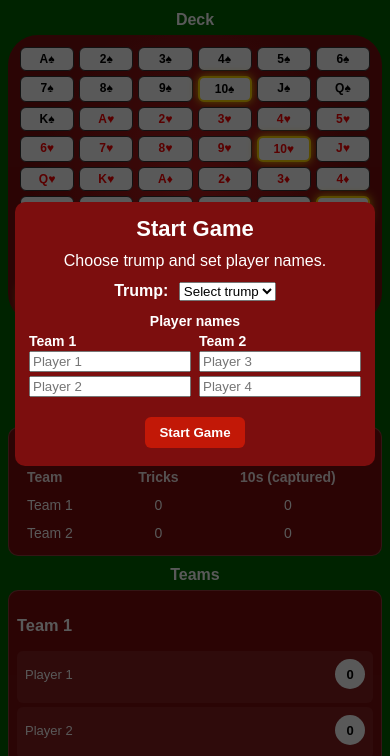
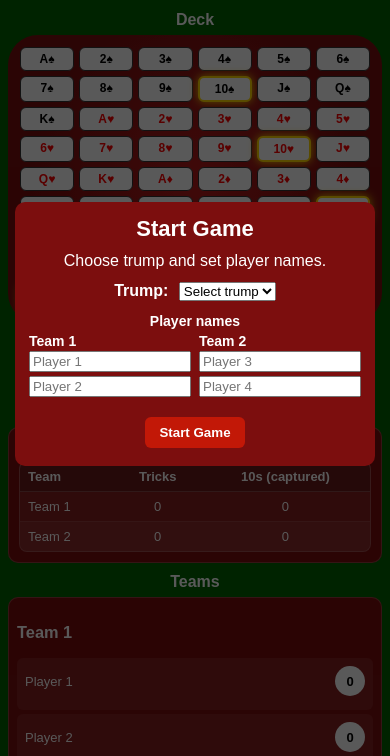
Before and after one commit to AdityaPachupate/CardTrackerV2, a plain HTML site: page index.html in a window 390 px wide. Shown: the part 88-844 px from the top of the page. Drawn offline with Linux system fonts and the light colour scheme.

Commit message:
Enhance scoreboard UI with cleaner table layout and responsive design; improve player selection modal UX by disabling already played players.

```diff
--- a/index.html
+++ b/index.html
@@ -74,7 +74,7 @@
       <option value="Clubs">Clubs ♣</option>
     </select>
   </div>
-  <div id="scoreBoard" style="margin:10px auto 0;max-width:420px;"></div>
+  <div id="scoreBoard" class="scoreboard-wrap"></div>
   <div id="currentTrickInfo" style="margin-top:8px;font-size:14px;"></div>
 </div>
 
--- a/script.js
+++ b/script.js
@@ -232,15 +232,31 @@ state.pendingCard=cardId;
 showPlayerModal();
 }
 
+function getCurrentTrickPlayerIds(){
+const h=state.history;
+const remaining=h.length%4;
+if(remaining===0) return new Set();
+const start=h.length-remaining;
+return new Set(h.slice(start).map(e=>e.pid));
+}
+
 function showPlayerModal(){
 const modal=document.getElementById("playerModal");
 const content=document.getElementById("modalContent");
+const usedPlayers=getCurrentTrickPlayerIds();
 content.innerHTML="";
 for(const tid of state.teamOrder){
 for(const pid of state.teams[tid].playerIds){
 const btn=document.createElement("button");
+btn.className="modal-player-btn";
 btn.textContent=state.players[pid].name;
+if(usedPlayers.has(pid)){
+btn.disabled=true;
+btn.classList.add("played");
+btn.title="Already played in this trick";
+}else{
 btn.onclick=()=>assignCard(pid);
+}
 content.appendChild(btn);
 }
 }
@@ -256,16 +272,10 @@ if(e.target.id==="playerModal") hidePlayerModal();
 }
 
 function assignCard(pid){
-const h=state.history;
-const remaining=h.length%4;
-if(remaining>0){
-const start=h.length-remaining;
-const trickEntries=h.slice(start);
-const alreadyPlayed=trickEntries.some(e=>e.pid===pid);
-if(alreadyPlayed){
+const usedPlayers=getCurrentTrickPlayerIds();
+if(usedPlayers.has(pid)){
 alert("This player has already played in this trick.");
 return;
-}
 }
 const card=state.pendingCard;
 if(!card) return;
@@ -299,21 +309,21 @@ if(scoreWrap){
     const team=state.teams[tid];
     const tricks=info.teamTricks[tid]||0;
     const tens=info.teamTens[tid]||0;
-    return `<tr>
-      <td style="text-align:left;padding:6px 10px;">${team.name}</td>
-      <td style="padding:6px 10px;">${tricks}</td>
-      <td style="padding:6px 10px;">${tens}</td>
+    return `<tr class="scoreboard-row">
+      <td class="scoreboard-cell scoreboard-team">${team.name}</td>
+      <td class="scoreboard-cell">${tricks}</td>
+      <td class="scoreboard-cell">${tens}</td>
     </tr>`;
   }).join("");
   scoreWrap.innerHTML=`
-    <div class="panel-texture" style="padding:8px;">
-      <div style="font-weight:bold;margin-bottom:6px;">Scoreboard</div>
-      <table style="width:100%;border-collapse:collapse;font-size:14px;">
+    <div class="panel-texture scoreboard-panel">
+      <div class="scoreboard-title">Scoreboard</div>
+      <table class="scoreboard-table">
         <thead>
-          <tr style="opacity:0.9;">
-            <th style="text-align:left;padding:6px 10px;">Team</th>
-            <th style="padding:6px 10px;">Tricks</th>
-            <th style="padding:6px 10px;">10s (captured)</th>
+          <tr class="scoreboard-head-row">
+            <th class="scoreboard-head scoreboard-team">Team</th>
+            <th class="scoreboard-head">Tricks</th>
+            <th class="scoreboard-head">10s (captured)</th>
           </tr>
         </thead>
         <tbody>${rows}</tbody>
--- a/styles.css
+++ b/styles.css
@@ -130,6 +130,64 @@
   border-radius:var(--radius);
 }
 
+.scoreboard-wrap{
+  margin:10px auto 0;
+  max-width:460px;
+}
+
+.scoreboard-panel{
+  padding:10px;
+}
+
+.scoreboard-title{
+  font-weight:700;
+  margin-bottom:8px;
+  letter-spacing:0.2px;
+  text-transform:uppercase;
+  font-size:13px;
+  opacity:0.9;
+}
+
+.scoreboard-table{
+  width:100%;
+  border-collapse:separate;
+  border-spacing:0;
+  font-size:14px;
+  background:rgba(255,255,255,0.08);
+  border:1px solid rgba(255,255,255,0.2);
+  border-radius:8px;
+  overflow:hidden;
+}
+
+.scoreboard-head-row{
+  background:rgba(0,0,0,0.2);
+}
+
+.scoreboard-head{
+  padding:8px 10px;
+  text-align:center;
+  font-weight:700;
+  border-bottom:1px solid rgba(255,255,255,0.2);
+}
+
+.scoreboard-cell{
+  padding:8px 10px;
+  text-align:center;
+  border-bottom:1px solid rgba(255,255,255,0.15);
+}
+
+.scoreboard-team{
+  text-align:left;
+}
+
+.scoreboard-row:last-child .scoreboard-cell{
+  border-bottom:none;
+}
+
+.scoreboard-row:nth-child(even){
+  background:rgba(255,255,255,0.05);
+}
+
   /* ===== Teams Layout ===== */
 
   .teams{
@@ -210,6 +268,19 @@
   margin-bottom:10px;
 }
 
+#modalContent .modal-player-btn:disabled,
+#modalContent .modal-player-btn.played{
+  background:#8a8a8a;
+  color:#f5f5f5;
+  cursor:not-allowed;
+  opacity:0.8;
+}
+
+#modalContent .modal-player-btn:disabled:hover,
+#modalContent .modal-player-btn.played:hover{
+  background:#8a8a8a;
+}
+
 /* ===== Responsive Tweaks ===== */
 
   @media (max-width: 768px){
@@ -254,6 +325,19 @@
     .player-cards{
       gap:2px;
     }
+
+    .scoreboard-wrap{
+      max-width:100%;
+    }
+
+    .scoreboard-table{
+      font-size:13px;
+    }
+
+    .scoreboard-head,
+    .scoreboard-cell{
+      padding:7px 8px;
+    }
   }
 
   @media (max-width: 480px){
```
Also changed, not shown: memory.txt. Lines whose indentation alone changed are shown as unchanged.
